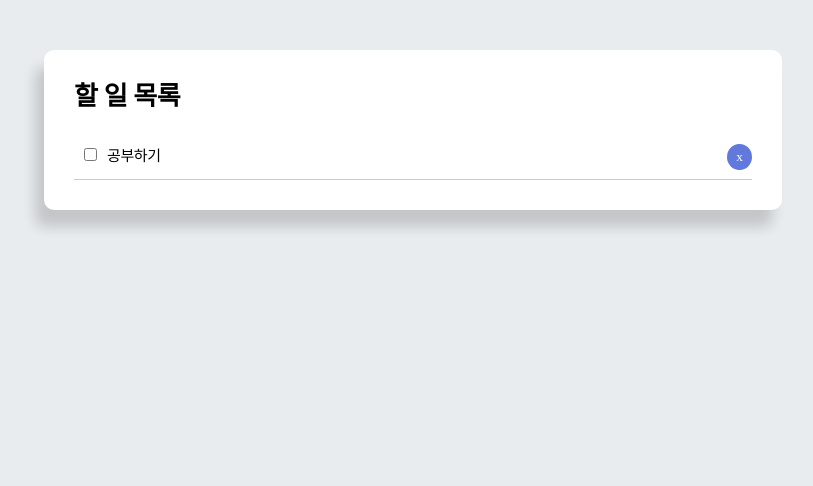
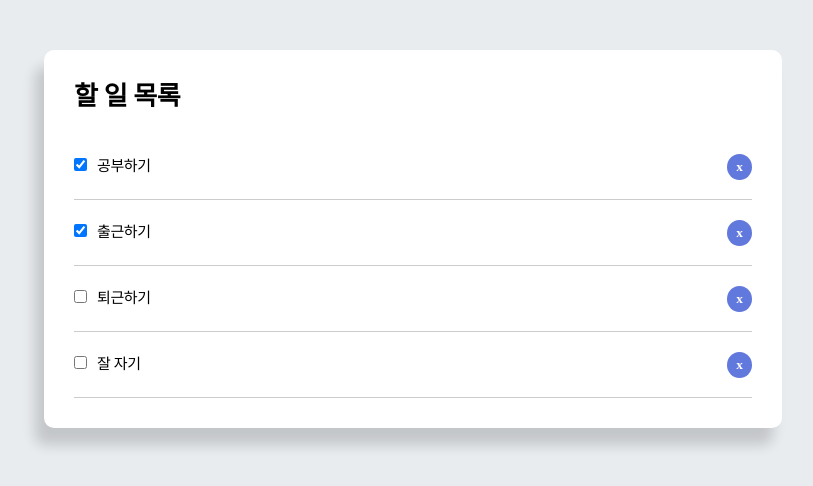
Before and after one commit to mndangee/react-todo-app, a React (Create React App) app: page / in a window 1280 px wide. Shown: the top 486 px of the page, without its empty margins (227-1040 px from the left). Built offline with nearby package versions, Linux system fonts and the light colour scheme; a web font is replaced by a local one.

Commit message:
Feat: 클릭한 목록 삭제 기능 추가

```diff
--- a/src/App.js
+++ b/src/App.js
@@ -7,9 +7,10 @@ export default class App extends Component {
   btnStyle = {
     position: 'absolute',
     right: '0px',
-    top: '10px',
+    top: '20px',
     padding: '5px 9px',
     color: '#fff',
+    fontWeight: '700',
     backgroundColor: '#6178DC',
     border: 'none',
     borderRadius: '50%',
@@ -19,12 +20,24 @@ export default class App extends Component {
   getStyle = () => {
     return {
       position: 'relative',
-      padding: '10px',
+      padding: '20px 0px',
       fontSize: '15px',
       lineHeight: '25px',
       borderBottom: '1px solid #ccc',
       TextDecoder: 'none',
     };
+  };
+
+  todoData = [
+    { id: '1', title: '공부하기', completed: true },
+    { id: '2', title: '출근하기', completed: true },
+    { id: '3', title: '퇴근하기', completed: false },
+    { id: '4', title: '잘 자기', completed: false },
+  ];
+
+  deleteTodo = id => {
+    let newTodoData = this.todoData.filter(data => data.id !== id);
+    console.log(newTodoData);
   };
 
   render() {
@@ -34,15 +47,24 @@ export default class App extends Component {
           <div className='title'>
             <h1>할 일 목록</h1>
           </div>
-          <div style={this.getStyle()}>
-            <input
-              style={{ marginRight: '10px' }}
-              type='checkbox'
-              defaultChecked={false}
-            />
-            공부하기
-            <button style={this.btnStyle}>x</button>
-          </div>
+          {this.todoData.map(data => (
+            <div key={data.id} style={this.getStyle()}>
+              <input
+                style={{ marginRight: '10px' }}
+                type='checkbox'
+                defaultChecked={data.completed}
+              />
+              {data.title}
+              <button
+                style={this.btnStyle}
+                onClick={() => {
+                  this.deleteTodo(data.id);
+                }}
+              >
+                x
+              </button>
+            </div>
+          ))}
         </div>
       </div>
     );
```
